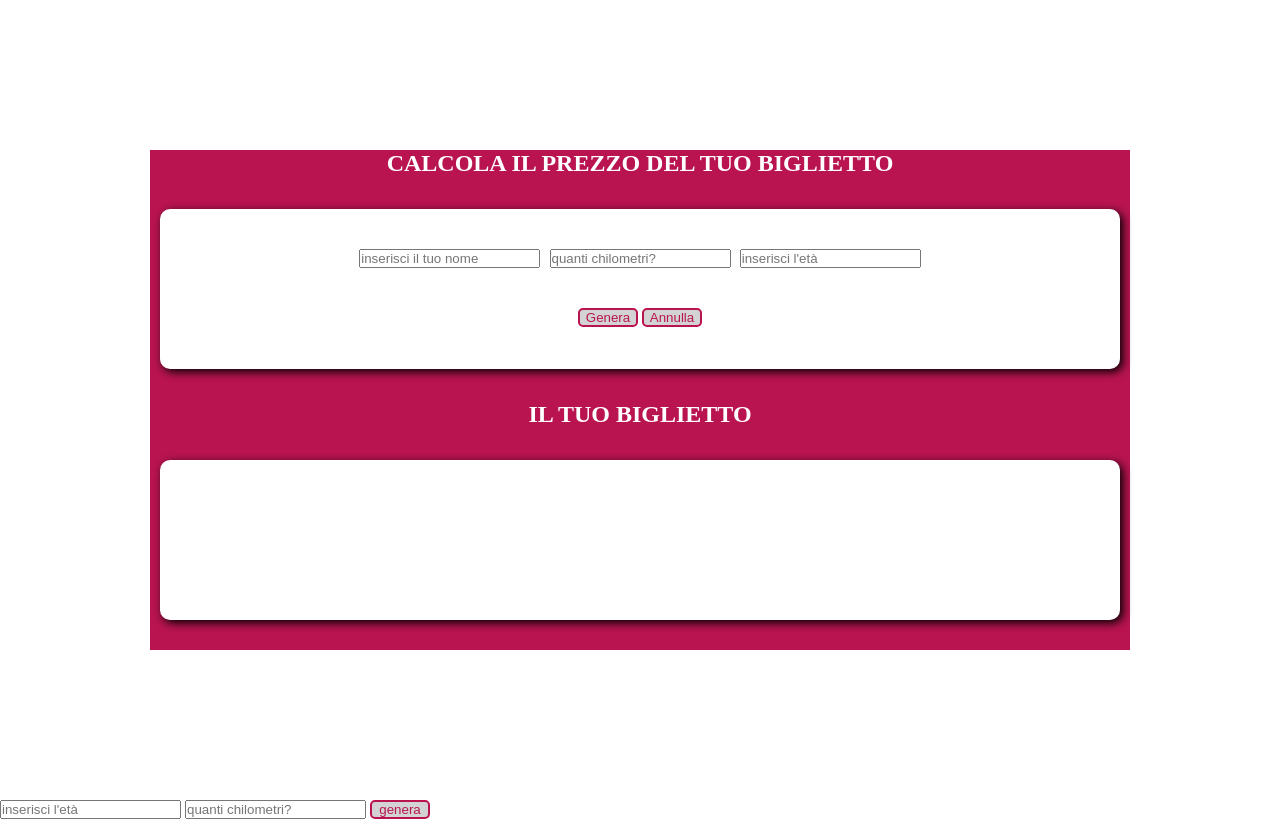
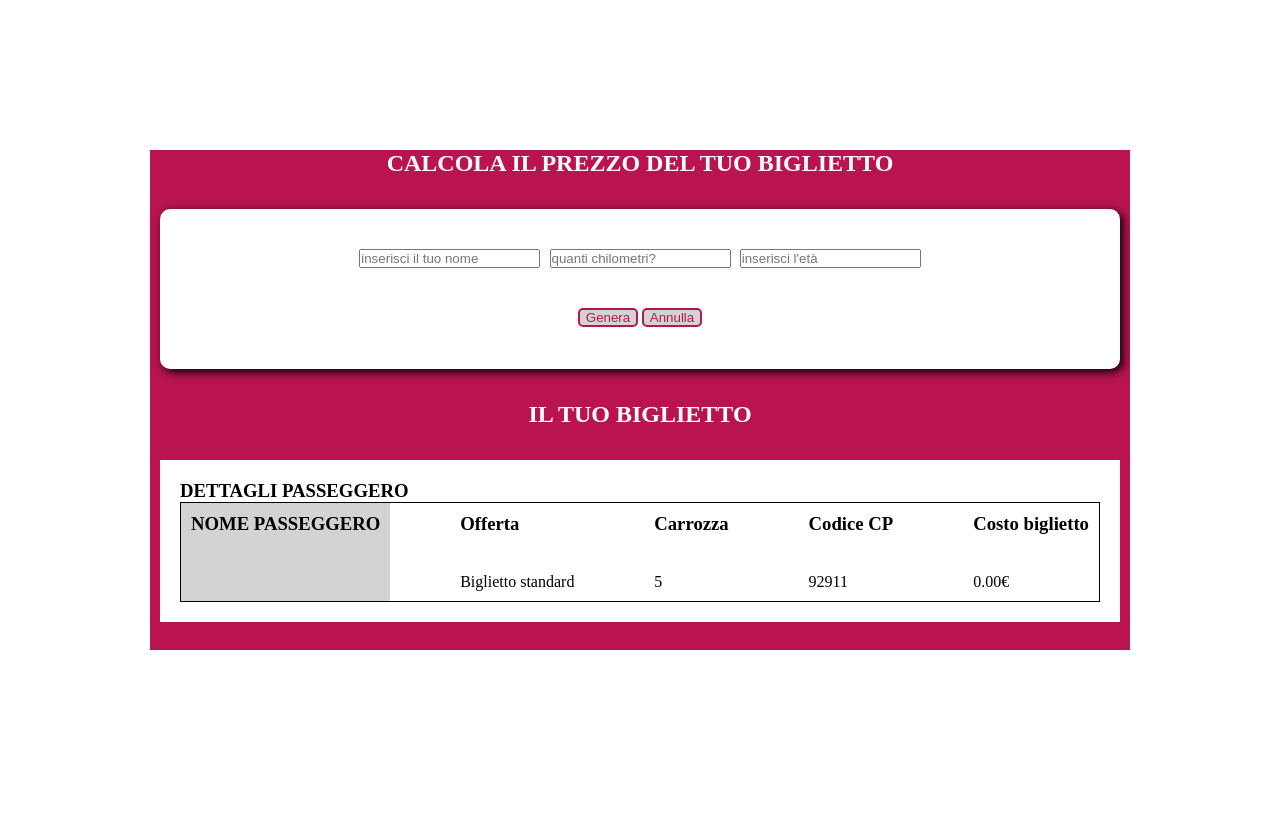
Before and after one commit to Gdany91/js-biglietto-treno-form, a plain HTML site: page index.html in a window 1280 px wide. Both pictures are taken after a click on the button "Genera". Drawn offline with Linux system fonts and the light colour scheme.

Commit message:
finish(piu o meno)

```diff
--- a/index.html
+++ b/index.html
@@ -14,7 +14,7 @@
     <section class="full-ticket">
 
         <!-- TITOLO -->
-      <h1 id="ticket">CALCOLA IL PREZZO DEL TUO BIGLIETTO</h1>
+      <h1 >CALCOLA IL PREZZO DEL TUO BIGLIETTO</h1>
         <!-- form -->
       <div class="top">
 
@@ -36,14 +36,42 @@
 
       <h1> IL TUO BIGLIETTO</h1>
 
-      <div class="bottom"></div>
+      <div id="bot-act" class="bottom active">
+        <h3>DETTAGLI PASSEGGERO</h3>
+        <section  class="data">
+
+          <div class="passenger">
+            <h3>NOME PASSEGGERO</h3>
+            <span id="passenger-name" >Jon Snow</span>
+          </div>
+
+          <div class="details">
+            <h3>Offerta</h3>
+            <span>Biglietto standard</span>
+          </div>
+
+          <div class="details">
+            <h3>Carrozza</h3>
+            <span>5</span>
+          </div>
+
+          <div class="details">
+            <h3>Codice CP</h3>
+            <span>92911</span>
+          </div>
+
+          <div class="details">
+            <h3>Costo biglietto</h3>
+            <span id="ticket">?</span>
+          </div>
+
+        </section>
+      </div>
     </section>
   </main>
 
 
-    <input id="age" type="text" placeholder="inserisci l'età">
-    <input id="distance" type="text" placeholder="quanti chilometri?">
-    <button class="MyButton" placeholder="inserisci i chilometri"> genera</button>
+
 
     <script type="text/javascript" src="main.js"></script>
 </body>
--- a/main.js
+++ b/main.js
@@ -17,7 +17,7 @@ const myButton = document.querySelector("button");
 myButton.addEventListener("click",
 
     function () {
-
+        const name = document.getElementById ("name").value;
         const age = document.getElementById ("age").value;
         const distance = document.getElementById("distance").value;
         let price = distance * 0.21;
@@ -26,21 +26,28 @@ myButton.addEventListener("click",
         if (age < 18) {
 
             totPrice = price - (price * 0.2);
-            totPrice = totPrice.toFixed(2);
-            document.getElementById("ticket").innerHTML= "il tuo biglietto costa " + totPrice.toFixed(2) + "€" ;
+            document.getElementById("ticket").innerHTML=  totPrice.toFixed(2) + "€" ;
+            let element = document.getElementById("bot-act");
+            element.classList.remove("active");
+            document.getElementById("passenger-name").innerHTML= name;
+
         }
 
         else if (age > 64) {
 
             totPrice = price - (price * 0.4);
-
-            document.getElementById("ticket").innerHTML= "il tuo biglietto costa " + totPrice.toFixed(2) + "€" ;
+            document.getElementById("ticket").innerHTML=  totPrice.toFixed(2) + "€" ;
+            let element = document.getElementById("bot-act");
+            element.classList.remove("active");
+            document.getElementById("passenger-name").innerHTML= name;
         }
 
         else {
             totPrice = price;
-            document.getElementById("ticket").innerHTML= "il tuo biglietto costa " + totPrice.toFixed(2) + "€" ;
-
+            document.getElementById("ticket").innerHTML=  totPrice.toFixed(2) + "€" ;
+            let element = document.getElementById("bot-act");
+            element.classList.remove("active");
+            document.getElementById("passenger-name").innerHTML= name;
         }
 
     }
--- a/style.css
+++ b/style.css
@@ -16,7 +16,7 @@
 
 }
 
-.top,.bottom {
+.top {
     background-color: white;
     padding: 0 150px;
     min-height: 160px;
@@ -41,3 +41,41 @@
     border-radius: 5px;
     width: 60px;
 }
+
+.data{
+
+    display: flex;
+    justify-content: space-between;
+    border: 0.5px solid black;
+    min-height: 100px;
+}
+
+
+
+.bottom{
+    padding: 20px;
+    min-height: 160px;
+    width: 60em;
+    background-color: white;
+    margin: 2em auto;
+    color: black;
+    text-align: left;
+}
+
+.passenger{
+    background-color: lightgray;
+    padding: 10px;
+
+}
+
+.details{
+    padding: 10px;
+    display: flex;
+    flex-direction: column;
+    justify-content: space-between;
+}
+
+
+.active{
+    display: none;
+}
```
